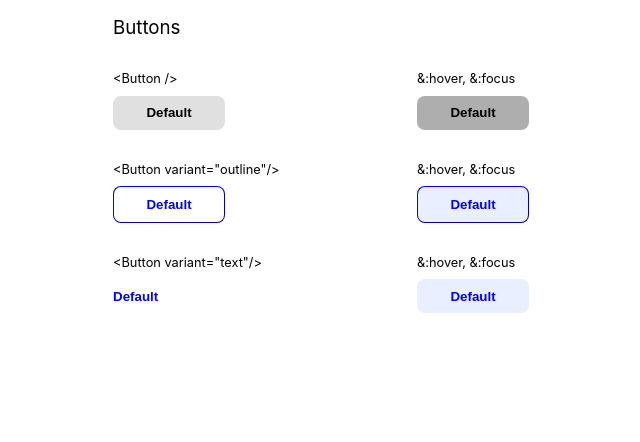
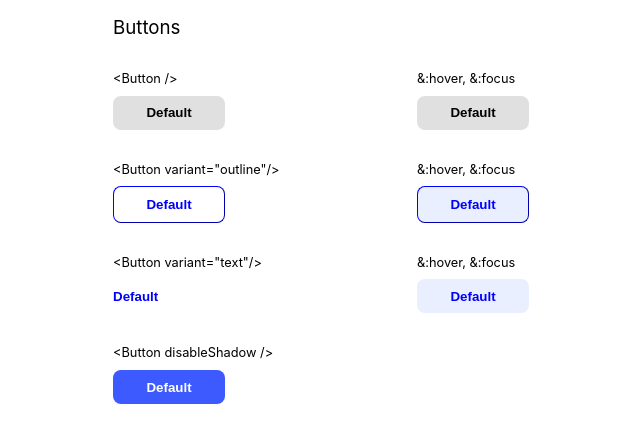
Before and after one commit to AbhiBajpaishek/react-button, a React (Create React App) app: page / in a window 1280 px wide. Shown: the top 442 px of the page, without its empty margins (95-735 px from the left). Built offline with nearby package versions, Linux system fonts and the light colour scheme.

Commit message:
Added disableShadow button

```diff
--- a/src/App.js
+++ b/src/App.js
@@ -43,6 +43,13 @@ function App() {
             <Button variant="text" action={true} />
           </ButtonContainer>
         </Row>
+
+        <Row>
+          <ButtonContainer>
+            <Label text="<Button disableShadow />" />
+            <Button disableShadow />
+          </ButtonContainer>
+        </Row>
       </main>
     </div>
   );
--- a/src/components/Button.css
+++ b/src/components/Button.css
@@ -7,13 +7,14 @@
   background-color: #e0e0e0;
 }
 
+.btn-primary {
+  background-color: #3d5afe;
+  color: white;
+}
+
 .default-hover__focus {
   background-color: #aeaeae;
 }
-
-/* .btn:focus {
-  background-color: #aeaeae;
-} */
 
 .variant-outline {
   background-color: transparent;
@@ -25,10 +26,6 @@
 .outline-hover__focus {
   background-color: #eaefff;
 }
-
-/* .variant-outline:hover {
-  background-color: #eaefff;
-} */
 
 .variant-text {
   background-color: transparent;
@@ -44,15 +41,3 @@
   border-width: 0;
   outline: none;
 }
-
-/* .variant-text:focus {
-  background-color: #eaefff;
-  text-align: center;
-  border-width: 0;
-  outline: none;
-}
-
-.variant-text:hover {
-  background-color: #eaefff;
-  text-align: center;
-} */
--- a/src/components/Button.jsx
+++ b/src/components/Button.jsx
@@ -1,6 +1,13 @@
 import './Button.css';
 
-export const Button = ({ variant, text, autoFocus, color, action }) => {
+export const Button = ({
+  variant,
+  text,
+  autoFocus,
+  color,
+  action,
+  disableShadow,
+}) => {
   const variantClasses = {
     text: 'variant-text',
     outline: 'variant-outline',
@@ -20,18 +27,21 @@ export const Button = ({ variant, text, autoFocus, color, action }) => {
 
   const classes = `btn ${colorClasses[color]} ${variantClasses[variant]} ${
     action && actionClasses[variant]
-  }`;
+  } ${disableShadow ? 'btn-primary' : ''}
+  `;
+
+  console.log(disableShadow);
   return (
     <button type="button" className={classes} autoFocus={autoFocus}>
-      {text}
+      {'Default'}
     </button>
   );
 };
 
-Button.defaultProps = {
-  text: 'Default',
-  variant: '',
-  autoFocus: false,
-  color: '',
-  action: false,
-};
+// Button.defaultProps = {
+//   text: 'Default',
+//   variant: '',
+//   autoFocus: false,
+//   color: '',
+//   action: false,
+// };
```
